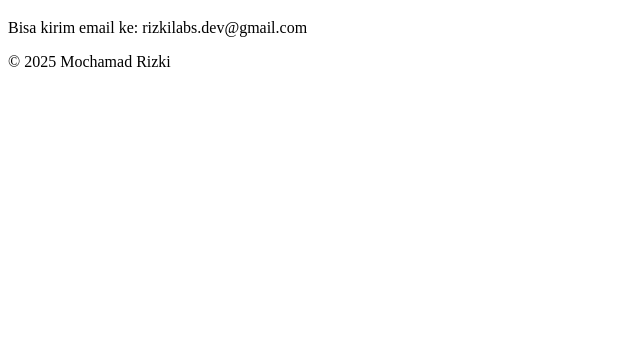
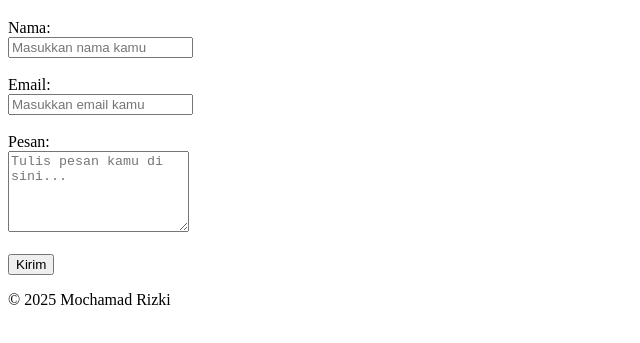
Before and after one commit to rizkilabs/Basic-HTML-Website, a plain HTML site: page contact.html in a window 1280 px wide. Shown: the part 87-430 px from the top of the page, without its empty margins (0-640 px from the left). Drawn offline with Linux system fonts and the light colour scheme.

Commit message:
Create a Contact Form in contact.html

```diff
--- a/contact.html
+++ b/contact.html
@@ -21,7 +21,20 @@
 
     <main>
         <h1>Hubungi Saya</h1>
-        <p>Bisa kirim email ke: rizkilabs.dev@gmail.com</p>
+
+        <form action="#" method="post">
+            <label for="nama">Nama:</label><br />
+            <input type="text" id="nama" name="nama" placeholder="Masukkan nama kamu" required /><br /><br />
+
+            <label for="email">Email:</label><br />
+            <input type="email" id="email" name="email" placeholder="Masukkan email kamu" required /><br /><br />
+
+            <label for="pesan">Pesan:</label><br />
+            <textarea id="pesan" name="pesan" rows="5" placeholder="Tulis pesan kamu di sini..."
+                required></textarea><br /><br />
+
+            <button type="submit">Kirim</button>
+        </form>
     </main>
 
     <footer>
```
